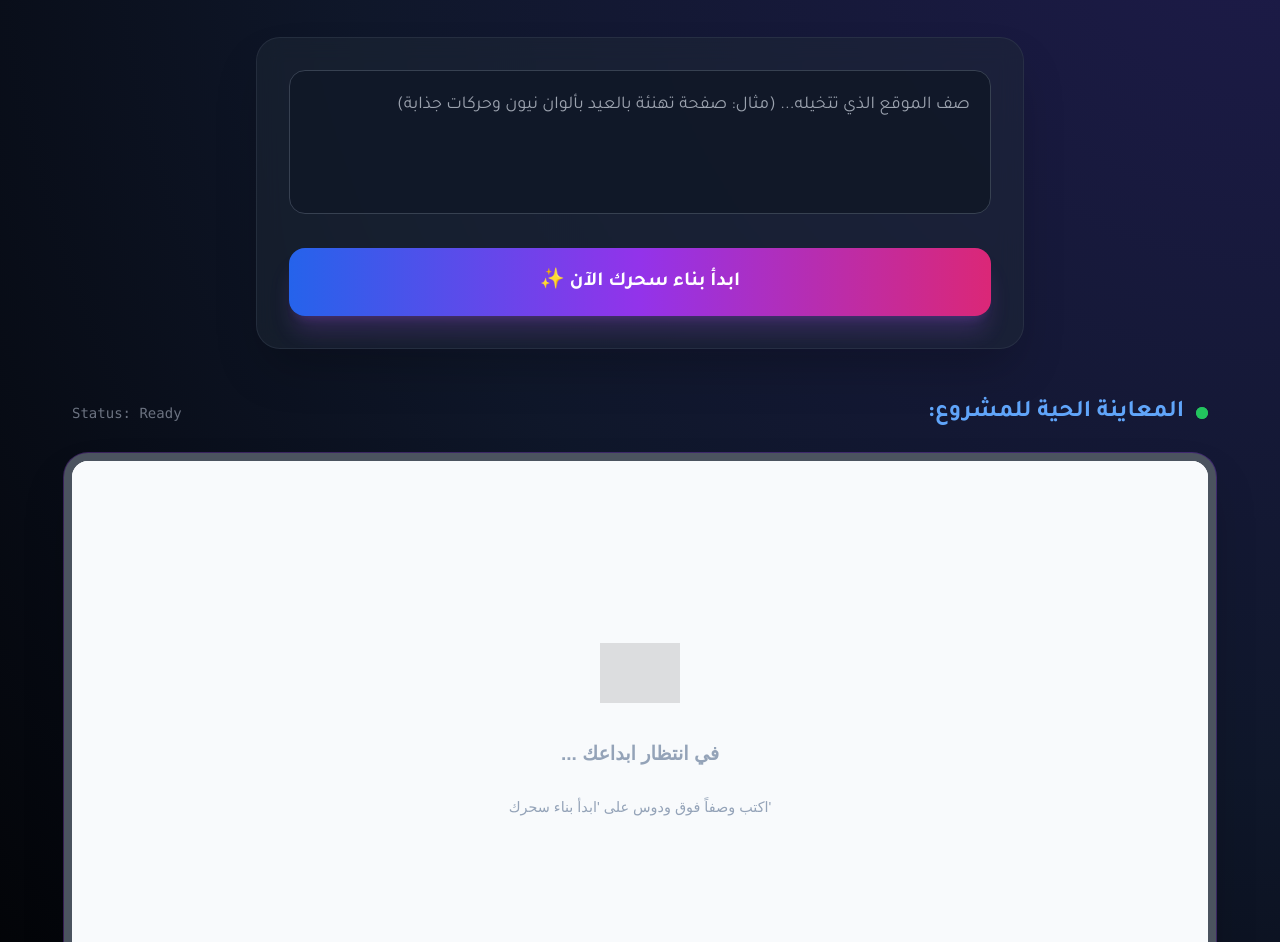
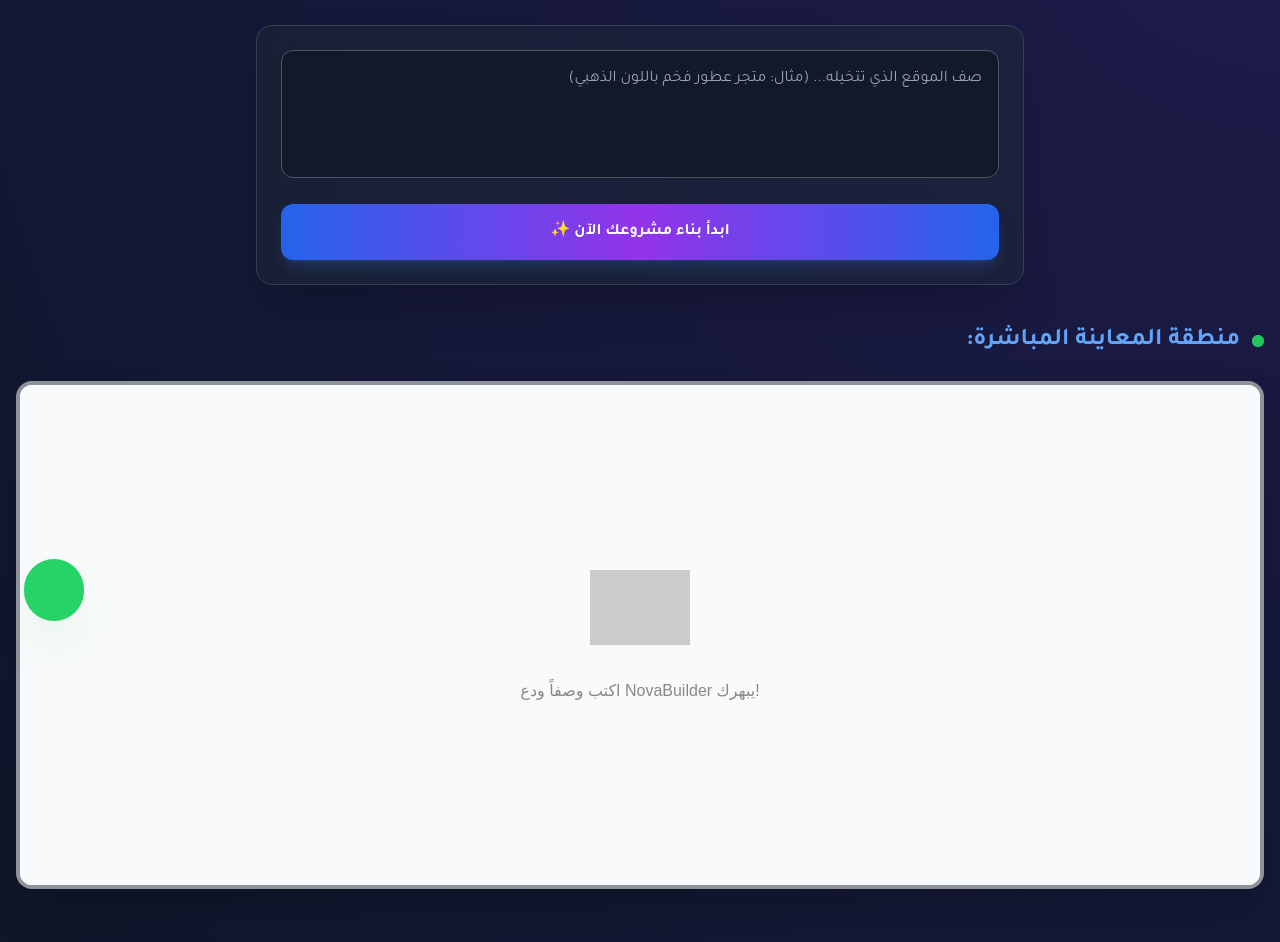
Before and after one commit to seif2013511-max/ai-site-generator, a website: page index.html in a window 1280 px wide. Shown: the part 155-1097 px from the top of the page. Drawn offline with nearby package versions, Linux system fonts and the light colour scheme.

Commit message:
Update index.html

```diff
--- a/index.html
+++ b/index.html
@@ -3,48 +3,17 @@
 <head>
     <meta charset="UTF-8">
     <meta name="viewport" content="width=device-width, initial-scale=1.0">
-    <title>NovaBuilder 🚀 | NovaCore Studio</title>
+    <title>NovaBuilder 🚀</title>
 
     <link rel="icon" href="data:,">
 
     <script src="https://cdn.tailwindcss.com"></script>
-
     <style>
         @import url('https://fonts.googleapis.com/css2?family=Tajawal:wght@400;700&display=swap');
-
-        body {
-            font-family: 'Tajawal', sans-serif;
-        }
-
-        /* تحسين شكل السكرول بار */
-        ::-webkit-scrollbar {
-            width: 8px;
-        }
-        ::-webkit-scrollbar-track {
-            background: #0f172a;
-        }
-        ::-webkit-scrollbar-thumb {
-            background: #334155;
-            border-radius: 10px;
-        }
-        ::-webkit-scrollbar-thumb:hover {
-            background: #475569;
-        }
-
-        .preview-container {
-            min-height: 550px;
-            transition: all 0.3s ease;
-        }
-
+        body { font-family: 'Tajawal', sans-serif; }
+        .preview-container { min-height: 500px; transition: all 0.3s ease; }
         .nova-bg {
-            background: radial-gradient(circle at top right, #1e1b4b, #0f172a, #000000);
-        }
-
-        /* حركات إضافية للخلفية */
-        .glass-effect {
-            background: rgba(31, 41, 55, 0.5);
-            backdrop-filter: blur(12px);
-            border: 1px solid rgba(75, 85, 99, 0.3);
+            background: radial-gradient(circle at top right, #1e1b4b, #0f172a);
         }
     </style>
 </head>
@@ -52,68 +21,64 @@
 
     <div class="container mx-auto px-4 py-10">
         <header class="text-center mb-12">
-            <h1 class="text-6xl font-extrabold mb-4 text-transparent bg-clip-text bg-gradient-to-r from-blue-400 via-purple-400 to-pink-500 tracking-tight">
+            <h1 class="text-5xl font-extrabold mb-4 text-transparent bg-clip-text bg-gradient-to-r from-blue-400 via-purple-400 to-pink-500">
                 NovaBuilder 🚀
             </h1>
-            <p class="text-gray-400 text-lg font-medium">بواسطة <span class="text-purple-400">NovaCore Studio</span> - مستقبل الويب بين يديك</p>
+            <p class="text-gray-400 text-lg">مستقبلك في بناء المواقع بذكاء خارق</p>
         </header>
 
-        <div class="max-w-3xl mx-auto glass-effect p-8 rounded-3xl shadow-2xl mb-12 transition-all hover:border-purple-500/50">
+        <div class="max-w-3xl mx-auto bg-gray-800/50 backdrop-blur-md p-6 rounded-2xl shadow-2xl border border-gray-700 mb-10">
             <textarea id="promptInput"
-                class="w-full bg-gray-900/90 text-white p-5 rounded-2xl border border-gray-700 focus:border-purple-500 focus:ring-2 focus:ring-purple-500/20 outline-none resize-none h-36 mb-6 text-lg transition-all"
-                placeholder="صف الموقع الذي تتخيله... (مثال: صفحة تهنئة بالعيد بألوان نيون وحركات جذابة)"></textarea>
+                class="w-full bg-gray-900/80 text-white p-4 rounded-xl border border-gray-600 focus:border-blue-500 focus:ring-1 focus:ring-blue-500 outline-none resize-none h-32 mb-4"
+                placeholder="صف الموقع الذي تتخيله... (مثال: متجر عطور فخم باللون الذهبي)"></textarea>
 
             <button id="generateBtn"
-                class="w-full bg-gradient-to-r from-blue-600 via-purple-600 to-pink-600 hover:from-blue-500 hover:to-pink-500 text-white font-bold py-5 rounded-2xl transition-all active:scale-95 flex items-center justify-center gap-4 shadow-xl shadow-purple-500/20 text-xl">
-                <span id="btnText">ابدأ بناء سحرك الآن ✨</span>
-                <div id="loader" class="hidden animate-spin rounded-full h-6 w-6 border-3 border-white border-t-transparent"></div>
+                class="w-full bg-gradient-to-r from-blue-600 via-purple-600 to-blue-600 hover:scale-[1.02] text-white font-bold py-4 rounded-xl transition-all active:scale-95 flex items-center justify-center gap-3 shadow-lg shadow-blue-500/20">
+                <span>ابدأ بناء مشروعك الآن ✨</span>
+                <div id="loader" class="hidden animate-spin rounded-full h-5 w-5 border-2 border-white border-t-transparent"></div>
             </button>
         </div>
 
-        <div class="w-full max-w-6xl mx-auto">
-            <div class="flex items-center justify-between mb-6 px-2">
-                <h2 class="text-2xl font-bold text-blue-400 flex items-center gap-3">
-                    <span class="relative flex h-3 w-3">
-                        <span class="animate-ping absolute inline-flex h-full w-full rounded-full bg-green-400 opacity-75"></span>
-                        <span class="relative inline-flex rounded-full h-3 w-3 bg-green-500"></span>
-                    </span>
-                    المعاينة الحية للمشروع:
-                </h2>
-                <div class="text-sm text-gray-500 font-mono" id="quotaDisplay">Status: Ready</div>
+        <div class="w-full">
+            <h2 class="text-2xl font-bold mb-6 text-blue-400 flex items-center gap-3">
+                <span class="relative flex h-3 w-3">
+                    <span class="animate-ping absolute inline-flex h-full w-full rounded-full bg-green-400 opacity-75"></span>
+                    <span class="relative inline-flex rounded-full h-3 w-3 bg-green-500"></span>
+                </span>
+                منطقة المعاينة المباشرة:
+            </h2>
+
+            <div id="previewWrapper" class="bg-white rounded-2xl overflow-hidden shadow-2xl border-4 border-gray-800/50">
+                <iframe id="previewIframe" class="w-full preview-container" srcdoc="<body style='display:flex;flex-direction:column;justify-content:center;align-items:center;height:100vh;font-family:sans-serif;color:#888;background:#f9fafb;'><img src='https://cdn-icons-png.flaticon.com/512/1085/1085493.png' width='100' style='margin-bottom:20px; opacity:0.5'><p>اكتب وصفاً ودع NovaBuilder يبهرك!</p></body>"></iframe>
             </div>
 
-            <div id="previewWrapper" class="bg-white rounded-3xl overflow-hidden shadow-2xl border-8 border-gray-800/80 ring-1 ring-purple-500/30">
-                <iframe id="previewIframe" class="w-full preview-container"
-                    srcdoc="<body style='display:flex;flex-direction:column;justify-content:center;align-items:center;height:100vh;font-family:sans-serif;color:#94a3b8;background:#f8fafc;margin:0;'>
-                    <img src='https://cdn-icons-png.flaticon.com/512/1085/1085493.png' width='80' style='margin-bottom:20px; opacity:0.3; filter: grayscale(1);'>
-                    <p style='font-size:1.2rem; font-weight:bold;'>... في انتظار ابداعك</p>
-                    <p style='font-size:0.9rem;'>اكتب وصفاً فوق ودوس على 'ابدأ بناء سحرك'</p>
-                    </body>"></iframe>
-            </div>
-
-            <div class="mt-10 flex flex-wrap justify-center gap-6">
+            <div class="mt-8 flex flex-wrap justify-center gap-4">
                 <button id="openNewTabBtn"
-                    class="hidden bg-gradient-to-r from-emerald-500 to-teal-600 hover:from-emerald-400 hover:to-teal-500 text-white font-bold py-4 px-10 rounded-2xl transition-all shadow-lg flex items-center gap-3 active:scale-95 group">
-                    <svg xmlns="http://www.w3.org/2000/svg" class="h-6 w-6 group-hover:rotate-12 transition-transform" fill="none" viewBox="0 0 24 24" stroke="currentColor">
+                    class="hidden bg-gradient-to-r from-green-500 to-emerald-600 hover:from-green-600 hover:to-emerald-700 text-white font-bold py-3 px-8 rounded-xl transition-all shadow-lg flex items-center gap-3 active:scale-95">
+                    <svg xmlns="http://www.w3.org/2000/svg" class="h-6 w-6" fill="none" viewBox="0 0 24 24" stroke="currentColor">
                         <path stroke-linecap="round" stroke-linejoin="round" stroke-width="2" d="M10 6H6a2 2 0 00-2 2v10a2 2 0 002 2h10a2 2 0 002-2v-4M14 4h6m0 0v6m0-6L10 14" />
                     </svg>
-                    فتح في نافذة كاملة 🌐
+                    مشاهدة في نافذة أخرى 🌐
                 </button>
 
                 <button id="downloadBtn"
-                    class="hidden bg-gradient-to-r from-pink-500 to-rose-600 hover:from-pink-400 hover:to-rose-500 text-white font-bold py-4 px-10 rounded-2xl transition-all shadow-lg flex items-center gap-3 active:scale-95 group border border-pink-400/20">
-                    <svg xmlns="http://www.w3.org/2000/svg" class="h-6 w-6 group-hover:bounce transition-transform" fill="none" viewBox="0 0 24 24" stroke="currentColor">
+                    class="hidden bg-gradient-to-r from-pink-500 to-purple-600 hover:from-pink-600 hover:to-purple-700 text-white font-bold py-3 px-8 rounded-xl transition-all shadow-lg flex items-center gap-3 active:scale-95 border border-pink-400/30">
+                    <svg xmlns="http://www.w3.org/2000/svg" class="h-6 w-6" fill="none" viewBox="0 0 24 24" stroke="currentColor">
                         <path stroke-linecap="round" stroke-linejoin="round" stroke-width="2" d="M4 16v1a3 3 0 003 3h10a3 3 0 003-3v-1m-4-4l-4 4m0 0l-4-4m4 4V4" />
                     </svg>
-                    تحميل ملف الموقع (HTML) 📥
+                    تحميل ملف HTML 📥
                 </button>
             </div>
         </div>
+    </div>
 
-        <footer class="mt-20 text-center text-gray-500 text-sm">
-            <p>© 2026 NovaCore Studio. جميع الحقوق محفوظة.</p>
-        </footer>
-    </div>
+    <a href="https://wa.me/201229667161" target="_blank" id="whatsappBtn"
+       class="fixed bottom-6 left-6 z-50 bg-[#25D366] p-4 rounded-full shadow-2xl hover:scale-110 transition-all active:scale-95 group flex items-center gap-2 overflow-hidden max-w-[60px] hover:max-w-[220px] duration-500 shadow-green-500/20">
+        <svg xmlns="http://www.w3.org/2000/svg" width="30" height="30" fill="white" viewBox="0 0 16 16">
+            <path d="M13.601 2.326A7.854 7.854 0 0 0 7.994 0C3.627 0 .068 3.558.064 7.926c0 1.399.366 2.76 1.057 3.965L0 16l4.204-1.102a7.933 7.933 0 0 0 3.79.965h.004c4.368 0 7.926-3.558 7.93-7.93A7.898 7.898 0 0 0 13.6 2.326zM7.994 14.521a6.573 6.573 0 0 1-3.356-.92l-.24-.144-2.494.654.666-2.433-.156-.251a6.56 6.56 0 0 1-1.007-3.505c0-3.626 2.957-6.584 6.591-6.584a6.56 6.56 0 0 1 4.66 1.931 6.557 6.557 0 0 1 1.928 4.66c-.004 3.639-2.961 6.592-6.592 6.592zm3.615-4.934c-.197-.099-1.17-.578-1.353-.646-.182-.065-.315-.099-.445.099-.133.197-.513.646-.627.775-.114.133-.232.148-.43.05-.197-.1-.836-.308-1.592-.985-.59-.525-.985-1.175-1.103-1.372-.114-.198-.011-.304.088-.403.087-.088.197-.232.296-.346.1-.114.133-.198.198-.33.065-.134.034-.248-.015-.347-.05-.099-.445-1.076-.612-1.47-.16-.389-.323-.335-.445-.34-.114-.007-.247-.007-.38-.007a.729.729 0 0 0-.529.247c-.182.198-.691.677-.691 1.654 0 .977.71 1.916.81 2.049.098.133 1.394 2.132 3.383 2.992.47.205.84.326 1.129.418.475.152.904.129 1.246.08.38-.058 1.171-.48 1.338-.943.164-.464.164-.86.114-.943-.049-.084-.182-.133-.38-.232z"/>
+        </svg>
+        <span class="text-white font-bold opacity-0 group-hover:opacity-100 transition-opacity whitespace-nowrap">تواصل مع NovaCore Studio</span>
+    </a>
 
     <script src="app.js"></script>
 </body>
```
